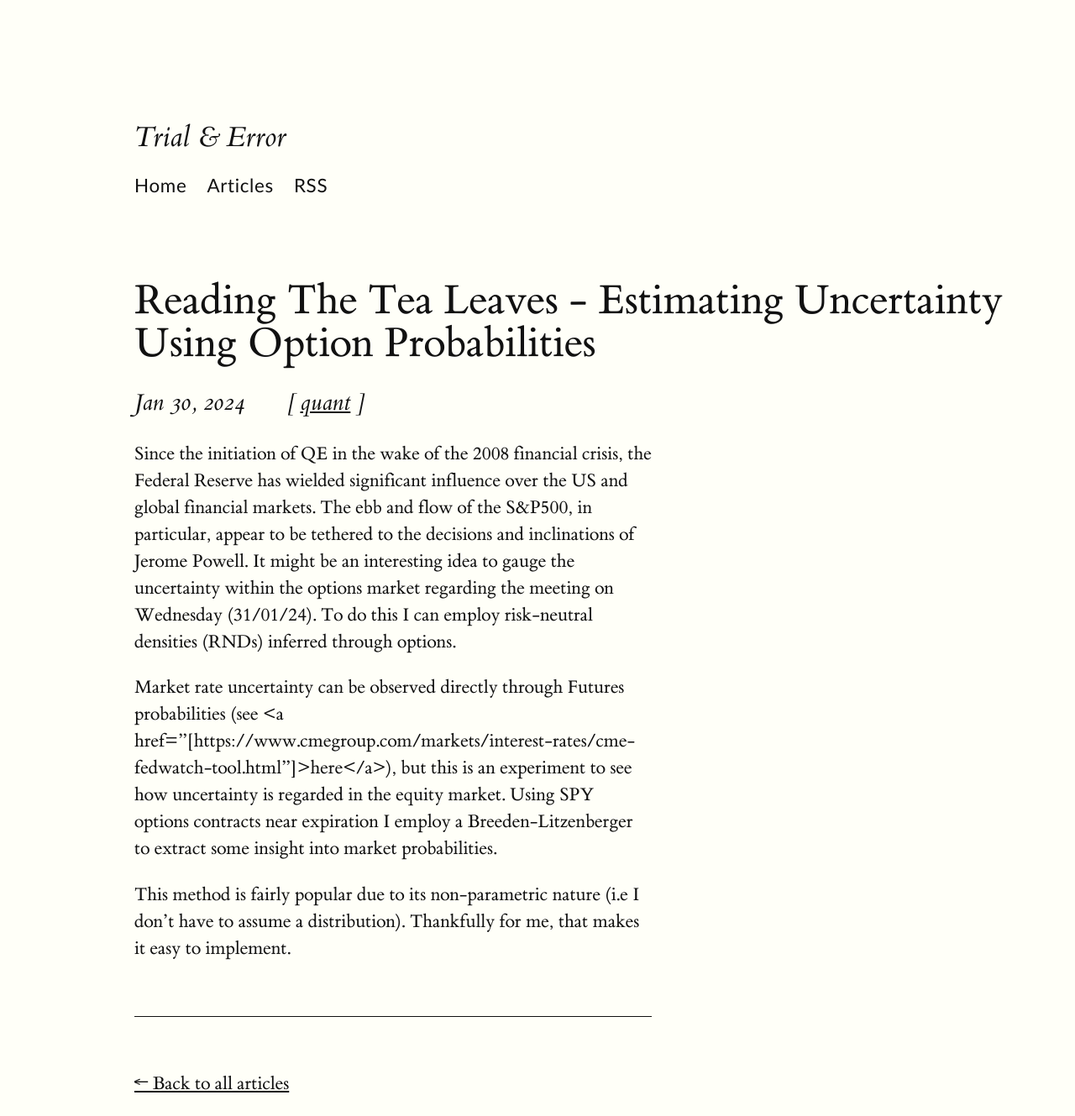
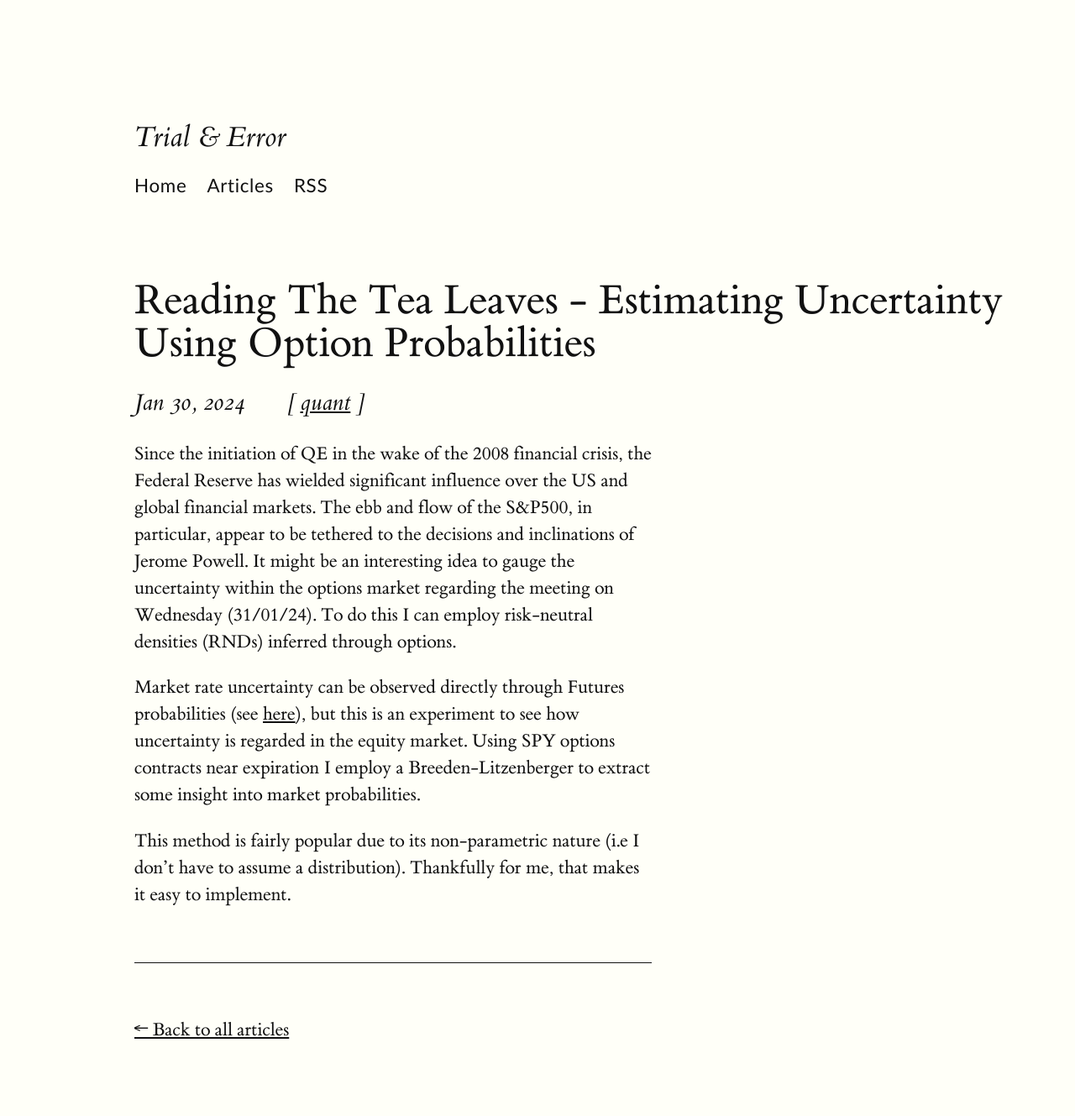
Before and after one commit to CSomers3/csomers3.github.io, a Jekyll site: the page built from _posts/2024-01-30-RND.md, in a window 1280 px wide. Shown: the whole page at 84% size. Built offline with Jekyll 4.4.1, drawn with Linux system fonts in a browser that asks for light colours; after the commit the page ends 1265 px from its top, so only the background shows below that.

Commit message:
Update 2024-01-30-RND.md

```diff
--- a/_posts/2024-01-30-RND.md
+++ b/_posts/2024-01-30-RND.md
@@ -6,6 +6,6 @@ category: quant
 
 Since the initiation of QE in the wake of the 2008 financial crisis, the Federal Reserve has wielded significant influence over the US and global financial markets. The ebb and flow of the S&P500, in particular, appear to be tethered to the decisions and inclinations of Jerome Powell. It might be an interesting idea to gauge the uncertainty within the options market regarding the meeting on Wednesday (31/01/24). To do this I can employ risk-neutral densities (RNDs) inferred through options.
 
-Market rate uncertainty can be observed directly through Futures probabilities (see <a href="[https://www.cmegroup.com/markets/interest-rates/cme-fedwatch-tool.html"]>here</a>), but this is an experiment to see how uncertainty is regarded in the equity market. Using SPY options contracts near expiration I employ a Breeden-Litzenberger to extract some insight into market probabilities.
+Market rate uncertainty can be observed directly through Futures probabilities (see <a href="https://www.cmegroup.com/markets/interest-rates/cme-fedwatch-tool.html">here</a>), but this is an experiment to see how uncertainty is regarded in the equity market. Using SPY options contracts near expiration I employ a Breeden-Litzenberger to extract some insight into market probabilities.
 
 This method is fairly popular due to its non-parametric nature (i.e I don't have to assume a distribution). Thankfully for me, that makes it easy to implement.
```
